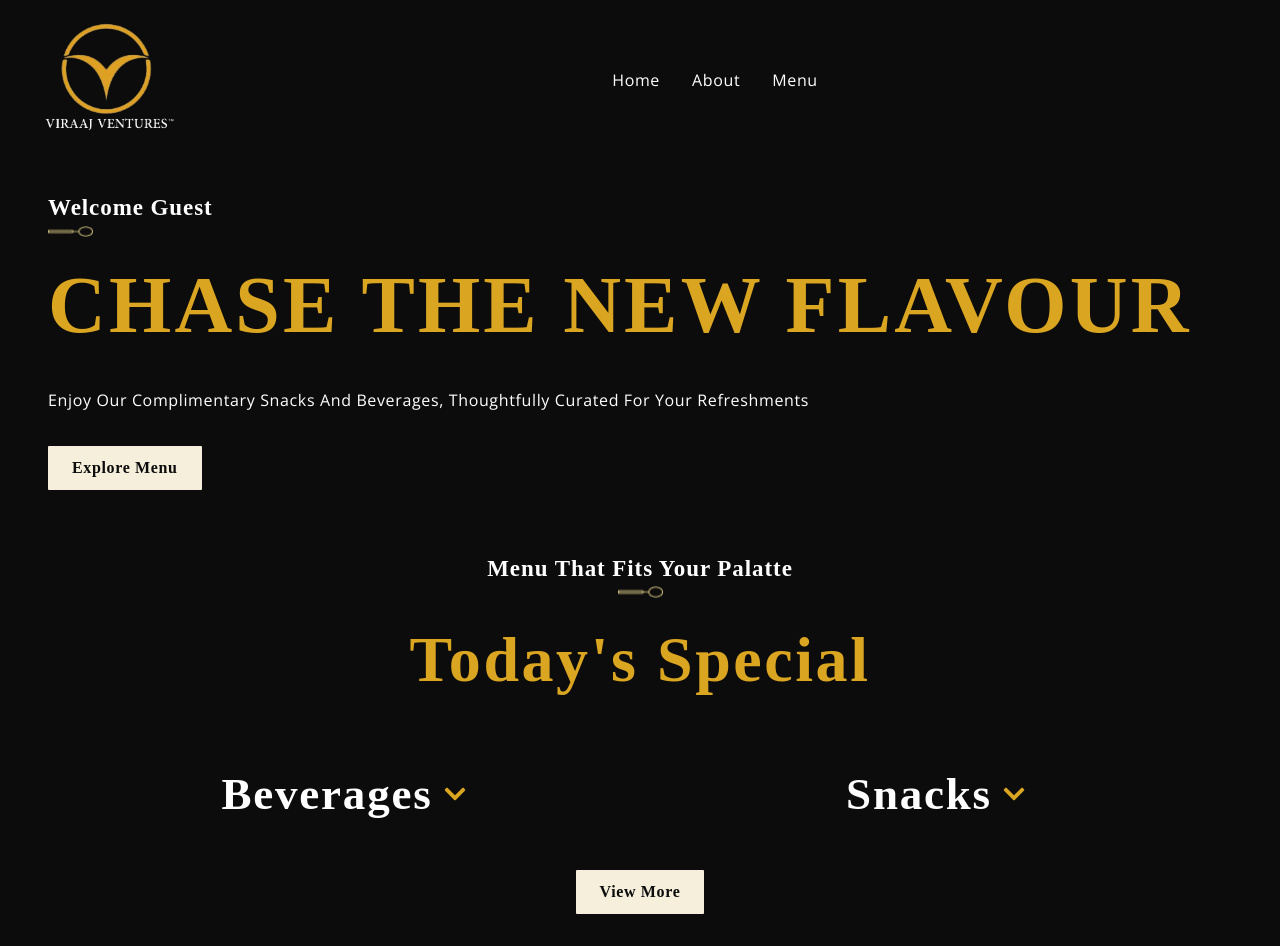
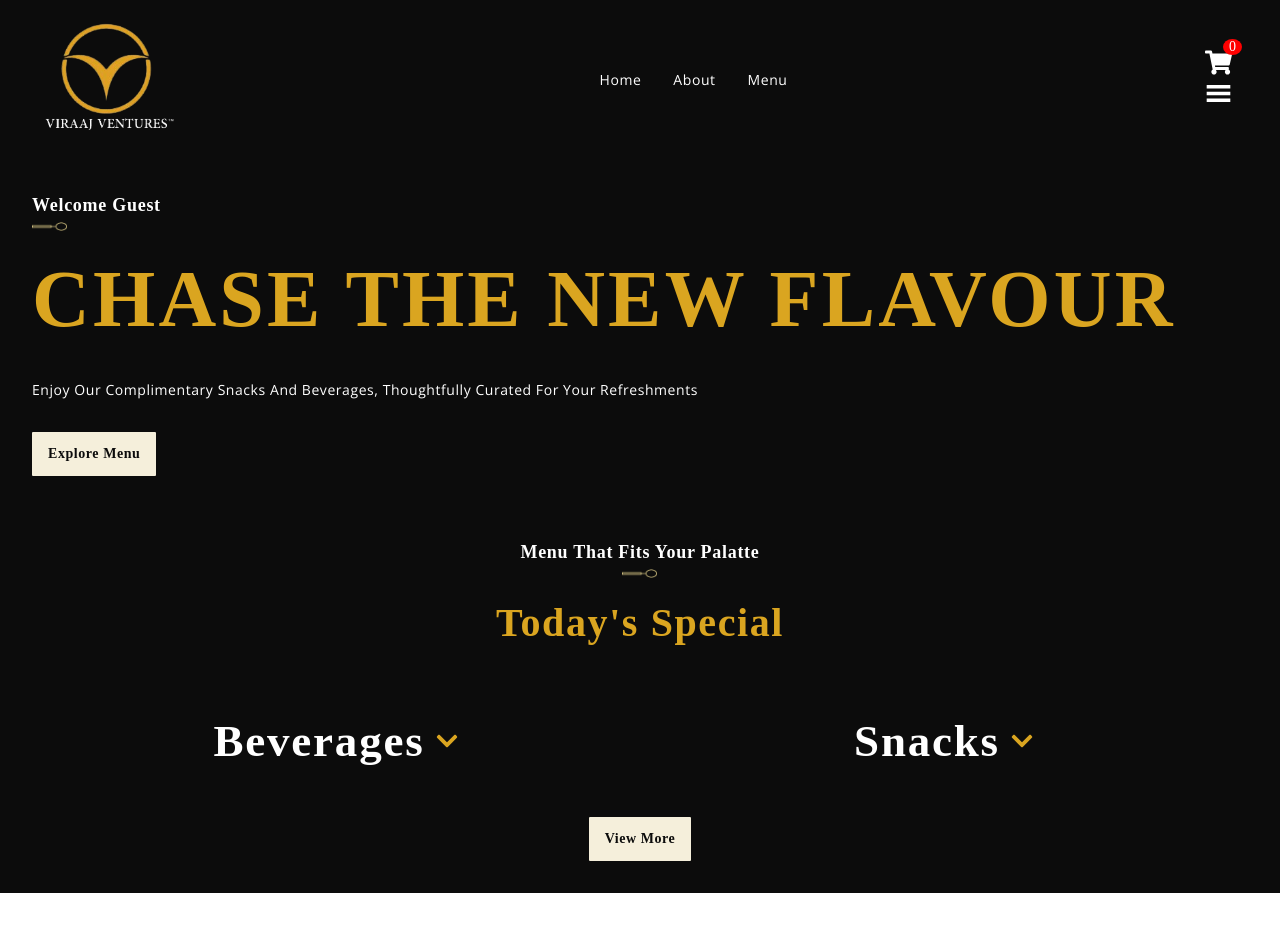
Before and after one commit to Divijkatyal0406/reality-assistant-application, a React (Create React App) app: page / in a window 1280 px wide. After the commit the page ends 893 px from the top, so only its background shows below. Built offline with nearby package versions, Linux system fonts and the light colour scheme; a web font is replaced by a local one.

Commit message:
iphone 15  pro

```diff
--- a/src/App.css
+++ b/src/App.css
@@ -144,15 +144,16 @@
     padding: 4rem;
   }
 }
+@media screen and (max-width: 820px) {
+  .section__padding {
+    padding: 4rem;
+  }
+}
 
 @media screen and (max-width: 650px) {
   .section__padding {
     padding: 4rem 2rem;
-    border: 1px solid white;
-    height: 90vh;
-    display: flex;
-    justify-content: center;
-    align-items: center;
+
   }
 
   .p__cormorant {
@@ -178,3 +179,45 @@
     line-height: 70px;
   }
 }
+@media screen and (min-width: 1179px) {
+  .section__padding {
+    padding: 2rem;
+  }
+
+  .app__wrapper {
+    flex-direction: column;
+  }
+
+  .app__wrapper_img {
+    margin-left: 0;
+    margin-top: 2rem;
+  }
+
+  .app__wrapper_img img {
+    width: 90%;
+  }
+
+  .custom__button {
+    font-size: 14px;
+    padding: 0.5rem 1rem;
+  }
+
+  .p__cormorant {
+    font-size: 18px;
+    line-height: 24px;
+  }
+
+  .p__opensans {
+    font-size: 14px;
+    line-height: 20px;
+  }
+
+  .headtext__cormorant {
+    font-size: 40px;
+    line-height: 50px;
+  }
+
+  .spoon__img {
+    width: 35px;
+  }
+}
--- a/src/components/Navbar/Navbar.jsx
+++ b/src/components/Navbar/Navbar.jsx
@@ -41,7 +41,7 @@ const Navbar = ({ cartItems, setCartItems }) => {
         <li className="p__opensans"><a href="#about">About</a></li>
         <li className="p__opensans"><a href="#menu">Menu</a></li>
       </ul>
-      <div className="app__navbar-smallscreen">
+      <div >
         <div className="app__navbar-cart" onClick={() => setCartOverlay(true)}>
           <FaShoppingCart color="#fff" fontSize={27} />
           <span className="cart__item-count">{cartItemCount}</span>
```
